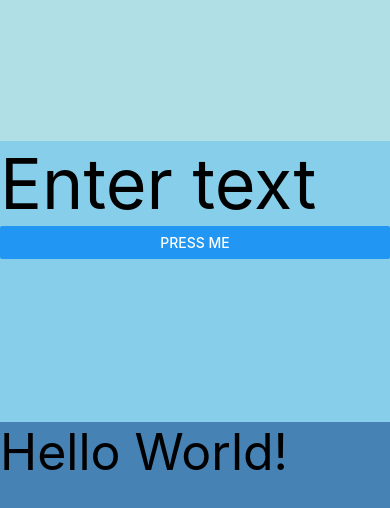
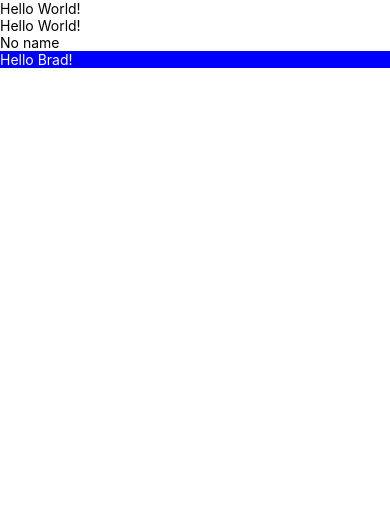
Before and after one commit to Gurenax/react-native-test-project, a React Native app: screen / in a window 390 px wide. Shown: the top 508 px of the page. Built offline with nearby package versions, Linux system fonts and the light colour scheme.

Commit message:
Add Component1 and Component2

```diff
--- a/App.js
+++ b/App.js
@@ -1,84 +1,26 @@
-import React from 'react'
-import { StyleSheet, Text, TextInput, View, Button, Alert } from 'react-native'
+import React, { Component } from 'react'
+import { Text, View } from 'react-native'
+import Component1 from './components/Component1/Component1'
+import Component2 from './components/Component2/Component2'
 
-export default class App extends React.Component {
+export default class App extends Component {
   state = {
-    red: 'just red',
-    blue: 'just bigblue',
-    blue_red: 'bigblue, then red',
-    red_blue: 'red, then bigblue',
-    text: 'Hello World!'
+    name: 'Brad',
+    showName: false
   }
+
   render() {
-    const { red, blue, blue_red, red_blue, text} = this.state
+    const name = this.state.showName ? this.state.name : 'No name'
     return (
-      // <View style={styles.container}>
-      //   <Text>Open up App.js to start working on your app!</Text>
-      //   <Text>Changes you make will automatically reload.</Text>
-      //   <Text>Shake your phone to open the developer menu.</Text>
-      // </View>
-      <View style={styles.container}>
-        {/* <Text style={styles.red}>{red}</Text>
-        <Text style={styles.bigblue}>{blue}</Text>
-        <Text style={[styles.bigblue, styles.red]}>{blue_red}</Text>
-        <Text style={[styles.red, styles.bigblue]}>{red_blue}</Text> */}
-        <View style={styles.powderblue}>
-        </View>
-        <View style={styles.skyblue}>
-          <TextInput style={styles.text1}
-                    placeholder='Enter text'
-                    onChangeText={text => {
-                      this.setState({text})
-                    }} />
-          <Button
-            onPress={() => {
-              Alert.alert(`You tapped the button! The message is ${text}`)
-            }}
-            title="Press Me"
-          />
-        </View>
-        <View style={styles.steelblue}>
-          <Text style={styles.text2}>{text}</Text>
-        </View>
+      <View>
+        <Text>Hello World!</Text>
+        <Component1 message='Hello World!' name={ name } />
+        <Component2 />
       </View>
     )
   }
 }
 
-const styles = StyleSheet.create({
-  container: {
-    flex: 1,
-  },
-  bigblue: {
-    color: 'blue',
-    fontWeight: 'bold',
-    fontSize: 30,
-  },
-  red: {
-    color: 'red',
-  },
-  powderblue: {
-    // width: 50, height: 50,
-    flex: 1,
-    backgroundColor: 'powderblue'
-  },
-  skyblue: {
-    // width: 100, height: 100,
-    flex: 2,
-    backgroundColor: 'skyblue'
-  },
-  steelblue: {
-    // width: 150, height: 150
-    flex: 3,
-    backgroundColor: 'steelblue'
-  },
-  text1: {
-    fontSize: 70
-  },
-  text2: {
-    fontSize: 50
-  }
-})
 // const styles = StyleSheet.create({
 //   container: {
 //     flex: 1,
--- a/app.json
+++ b/app.json
@@ -1,5 +1,5 @@
 {
   "expo": {
-    "sdkVersion": "25.0.0"
+    "sdkVersion": "25.0.0",
   }
 }
--- /dev/null
+++ b/components/Component1/Component1.js
@@ -0,0 +1,16 @@
+import React from 'react'
+import { Text, View } from 'react-native'
+
+const Component1 = ({
+  message,
+  name
+}) => {
+  return (
+    <View>
+      <Text>{ message }</Text>
+      <Text>{ name }</Text>
+    </View>
+  )
+}
+
+export default Component1
--- /dev/null
+++ b/components/Component2/Component2.js
@@ -0,0 +1,22 @@
+import React from 'react'
+import { Text, View, StyleSheet } from 'react-native'
+
+const Component2 = ({
+
+}) => {
+  return (
+    <View style={styles.myView}>
+      <Text style={styles.myText}>Hello Brad!</Text>
+    </View>
+  )
+}
+
+const styles = StyleSheet.create({
+  myView: {
+    backgroundColor: 'blue'
+  },
+  myText: {
+    color: 'white'
+  }
+})
+export default Component2
```
